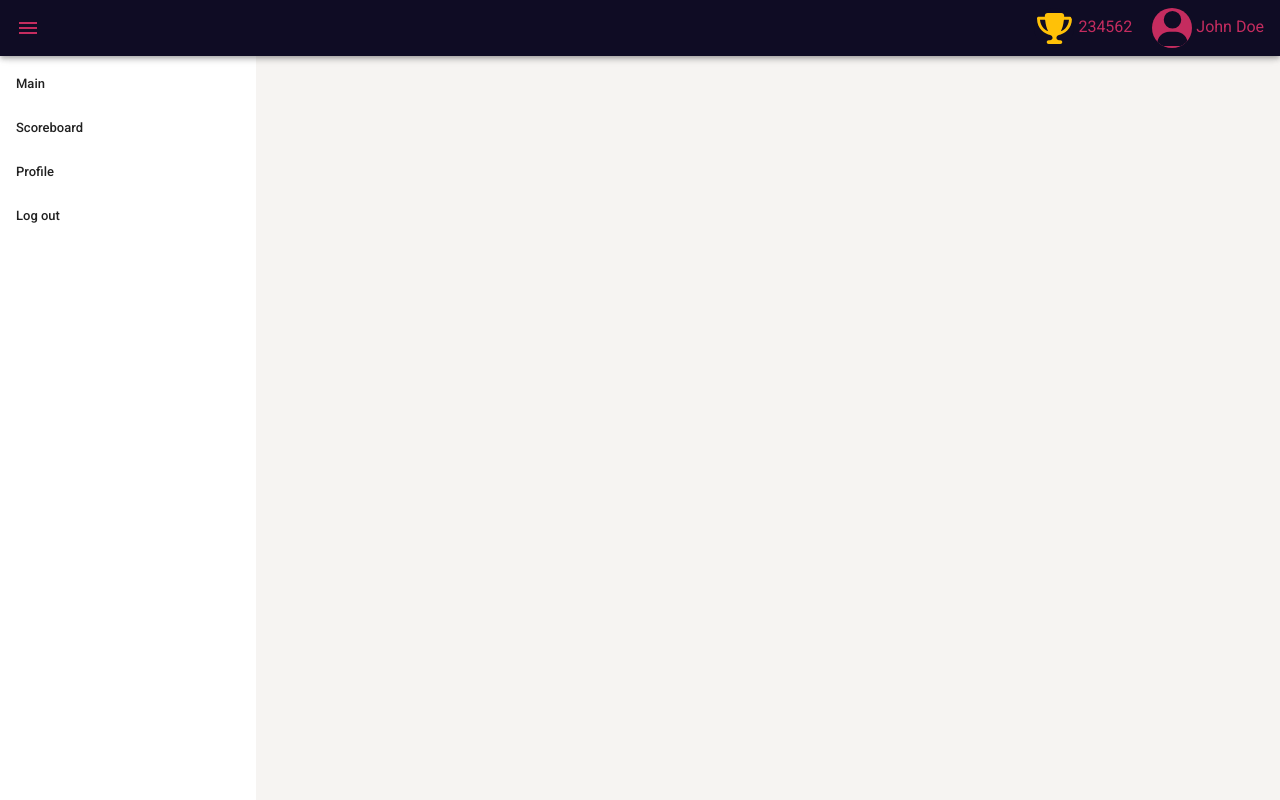
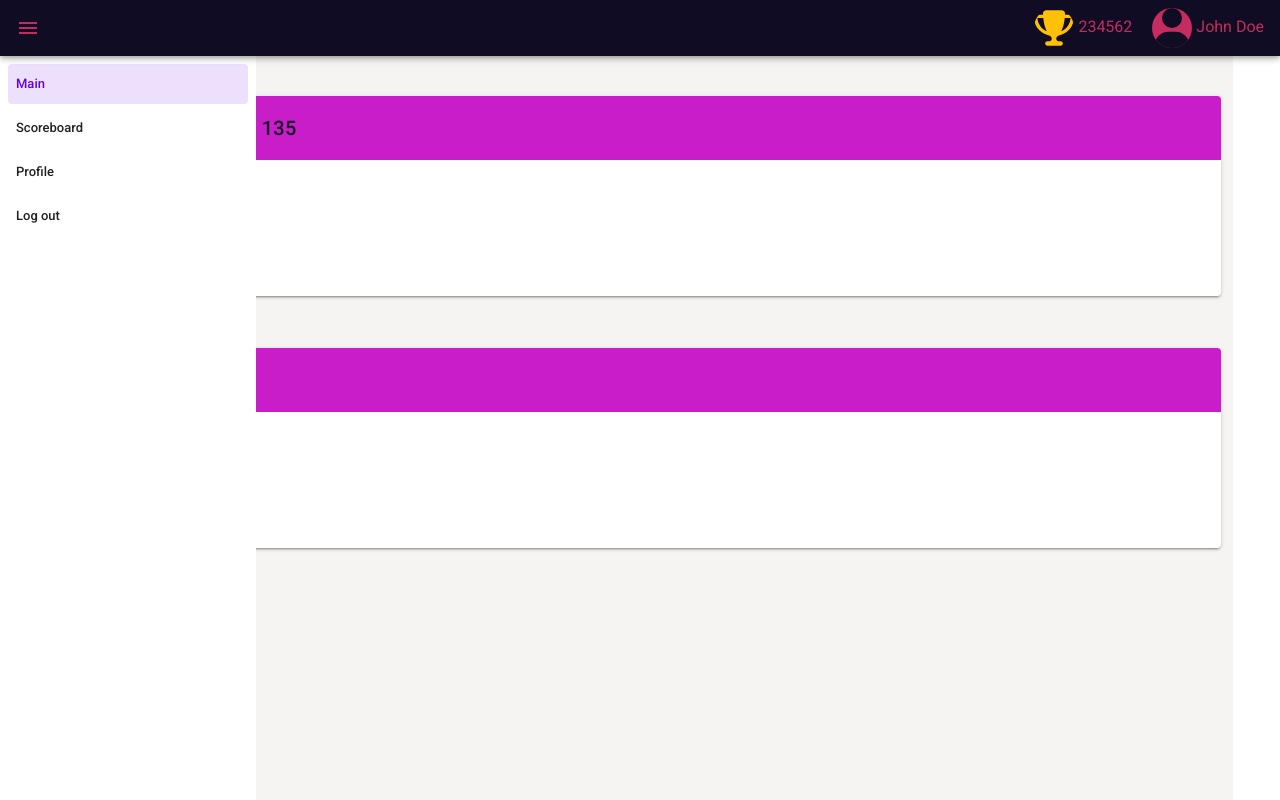
Before and after one commit to stelar7/smartcraft-hackathon-2022-gunnar, a Nuxt app in the folder frontend/: page / in a window 1280 px wide. Both pictures are taken after a click on the button 28 px from the left and 28 px from the top of the page. Built offline with nearby package versions, Linux system fonts and the light colour scheme.

Commit message:
Fix main page

```diff
--- a/frontend/layouts/default.vue
+++ b/frontend/layouts/default.vue
@@ -35,7 +35,7 @@
           color="secondary"
           active-class="deep-purple--text text--accent-4"
         >
-          <v-list-item :to="{name:'main'}" exact @click.stop="drawer = !drawer">
+          <v-list-item :to="{name:'index'}" exact @click.stop="drawer = !drawer">
             <v-list-item-title>Main</v-list-item-title>
           </v-list-item>
 
@@ -105,8 +105,5 @@ export default {
 .user {
   gap: 20px;
 }
-.icon {
-  width: 35px;
-  height: 35px;
-}
+.icon {}
 </style>
--- a/frontend/pages/index.vue
+++ b/frontend/pages/index.vue
@@ -1,9 +1,41 @@
 <template>
-  <div>hello this is the index page :)</div>
+  <v-container>
+    <h3>Current task</h3>
+    <v-card min-height="200" class="mb-6">
+      <v-card-title class="secondary primary--text">
+        {{ currentTask.Title }}
+        {{ currentTask.Score }}
+      </v-card-title>
+      <v-card-text></v-card-text>
+    </v-card>
+
+    <h3 class="mt-6">Next</h3>
+    <v-card min-height="200">
+      <v-card-title class="secondary"> Fix some other pipe </v-card-title>
+      <v-card-text></v-card-text>
+    </v-card>
+  </v-container>
 </template>
 
 <script>
+import { mapActions, mapState } from 'vuex';
 export default {
-  name: 'IndexPage',
+  data: () => ({}),
+  computed: {
+    ...mapState({
+      user: (state) => state.user,
+      loadingUser: (state) => state.loading.user,
+      currentTask: (state) => state.currentTask,
+    }),
+  },
+  watch: {},
+  created() {
+    this.getTasks();
+  },
+  methods: {
+    ...mapActions({
+      getTasks: 'getTasks',
+    }),
+  },
 };
 </script>
--- a/frontend/pages/main/index.vue
+++ /dev/null
@@ -1,41 +0,0 @@
-<template>
-  <v-container>
-    <h3>Current task</h3>
-    <v-card min-height="200" class="mb-6">
-      <v-card-title class="secondary primary--text">
-        {{ currentTask.Title }}
-        {{ currentTask.Score }}
-      </v-card-title>
-      <v-card-text></v-card-text>
-    </v-card>
-
-    <h3 class="mt-6">Next</h3>
-    <v-card min-height="200">
-      <v-card-title class="secondary"> Fix some other pipe </v-card-title>
-      <v-card-text></v-card-text>
-    </v-card>
-  </v-container>
-</template>
-
-<script>
-import { mapActions, mapState } from 'vuex';
-export default {
-  data: () => ({}),
-  computed: {
-    ...mapState({
-      user: (state) => state.user,
-      loadingUser: (state) => state.loading.user,
-      currentTask: (state) => state.currentTask,
-    }),
-  },
-  watch: {},
-  created() {
-    this.getTasks();
-  },
-  methods: {
-    ...mapActions({
-      getTasks: 'getTasks',
-    }),
-  },
-};
-</script>
```
